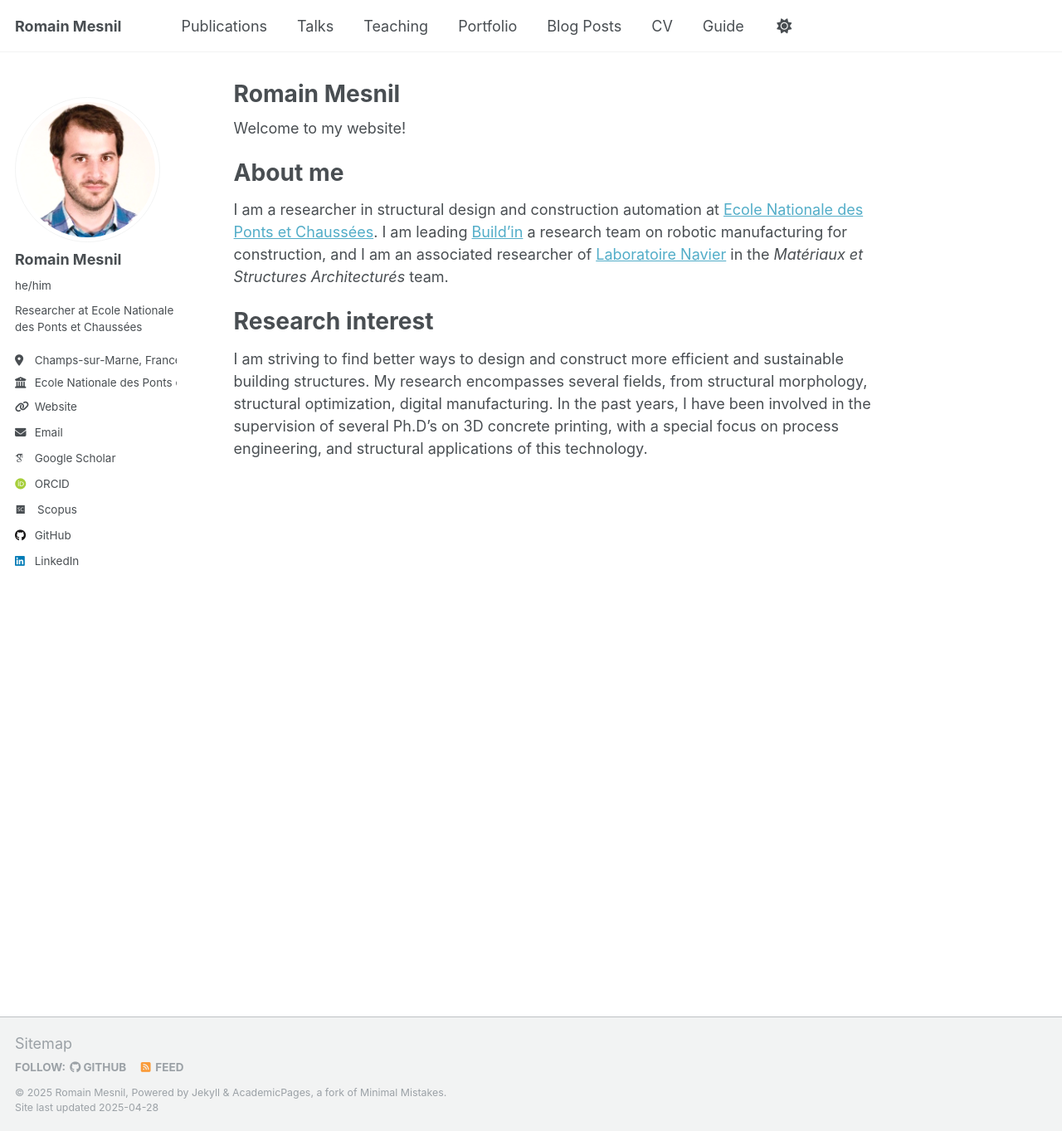
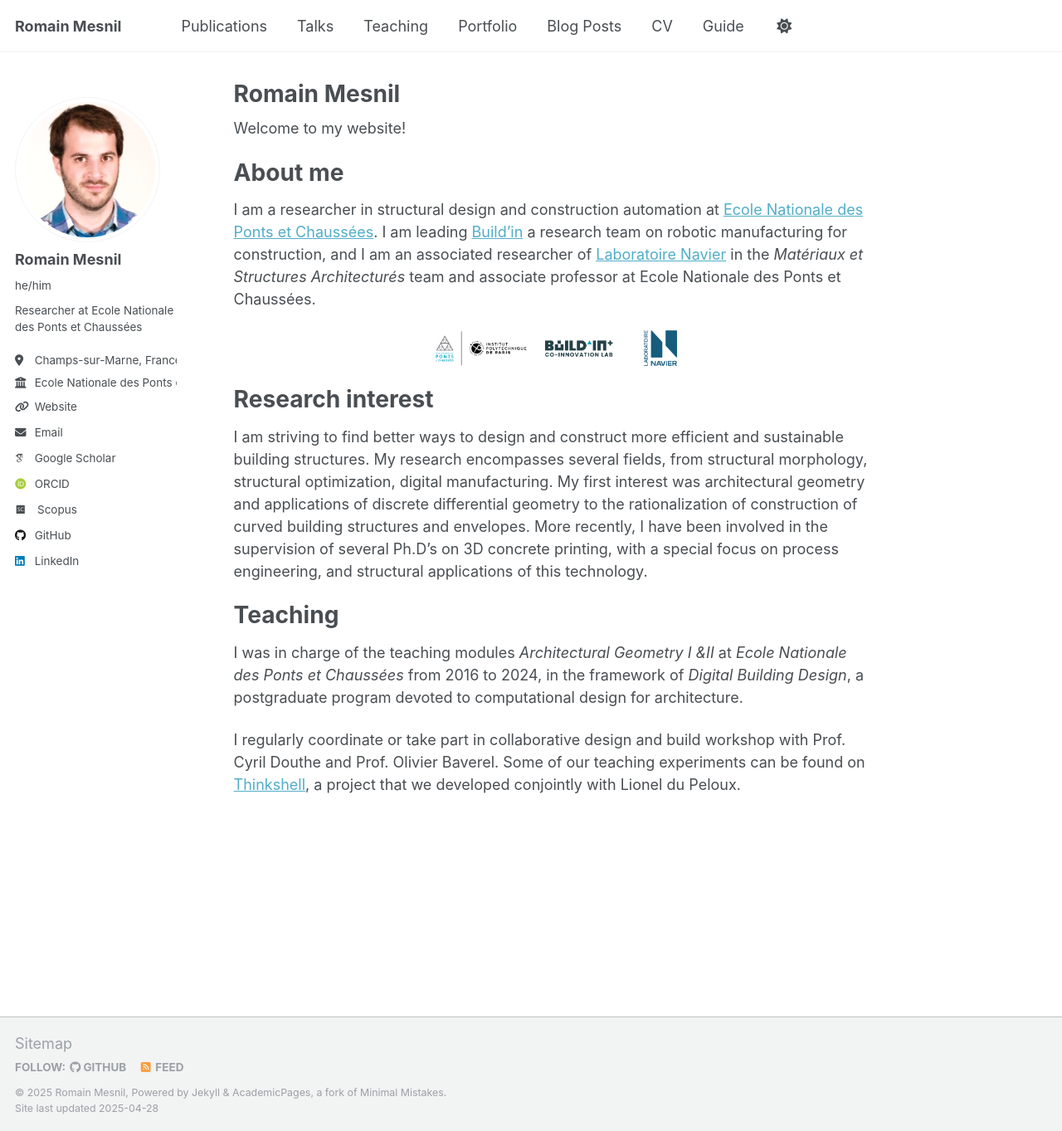
Before and after one commit to romainmesnil/romainmesnil.github.io, a Jekyll site: the page built from _pages/about.md, in a window 1280 px wide and 1363 px high. Shown: the whole window at 83% size. Built offline with Jekyll 4.4.1, drawn with Linux system fonts in a browser that asks for light colours; some web fonts are replaced.

Commit message:
Update about.md

```diff
--- a/_pages/about.md
+++ b/_pages/about.md
@@ -11,8 +11,18 @@ Welcome to my website!
 
 About me
 ======
-I am a researcher in structural design and construction automation at  [Ecole Nationale des Ponts et Chaussées](https://ecoledesponts.fr). I am leading [Build'in](https://buildin-enpc.fr) a research team on robotic manufacturing for construction, and I am an associated researcher of [Laboratoire Navier](https://navier-lab.fr/) in the _Matériaux et Structures Architecturés_ team.
+I am a researcher in structural design and construction automation at  [Ecole Nationale des Ponts et Chaussées](https://ecoledesponts.fr). I am leading [Build'in](https://buildin-enpc.fr) a research team on robotic manufacturing for construction, and I am an associated researcher of [Laboratoire Navier](https://navier-lab.fr/) in the _Matériaux et Structures Architecturés_ team and associate professor at Ecole Nationale des Ponts et Chaussées.
+
+<p align="center">
+  <img src="images/logos_navier_enpc_buildin.png" width=300 />
+</p>
 
 Research interest
 ======
-I am striving to find better ways to design and construct more efficient and sustainable building structures. My research encompasses several fields, from structural morphology, structural optimization, digital manufacturing. In the past years, I have been involved in the supervision of several Ph.D's on 3D concrete printing, with a special focus on process engineering, and structural applications of this technology.
+I am striving to find better ways to design and construct more efficient and sustainable building structures. My research encompasses several fields, from structural morphology, structural optimization, digital manufacturing. My first interest was architectural geometry and applications of discrete differential geometry to the rationalization of construction of curved building structures and envelopes. More recently, I have been involved in the supervision of several Ph.D's on 3D concrete printing, with a special focus on process engineering, and structural applications of this technology.
+
+Teaching
+======
+I was in charge of the teaching modules _Architectural Geometry I &II_ at _Ecole Nationale des Ponts et Chaussées_ from 2016 to 2024, in the framework of _Digital Building Design_, a postgraduate program devoted to computational design for architecture.
+
+I regularly coordinate or take part in collaborative design and build workshop with Prof. Cyril Douthe and Prof. Olivier Baverel. Some of our teaching experiments can be found on [Thinkshell](https://thinkshell.fr/workshop/), a project that we developed conjointly with Lionel du Peloux.
```
